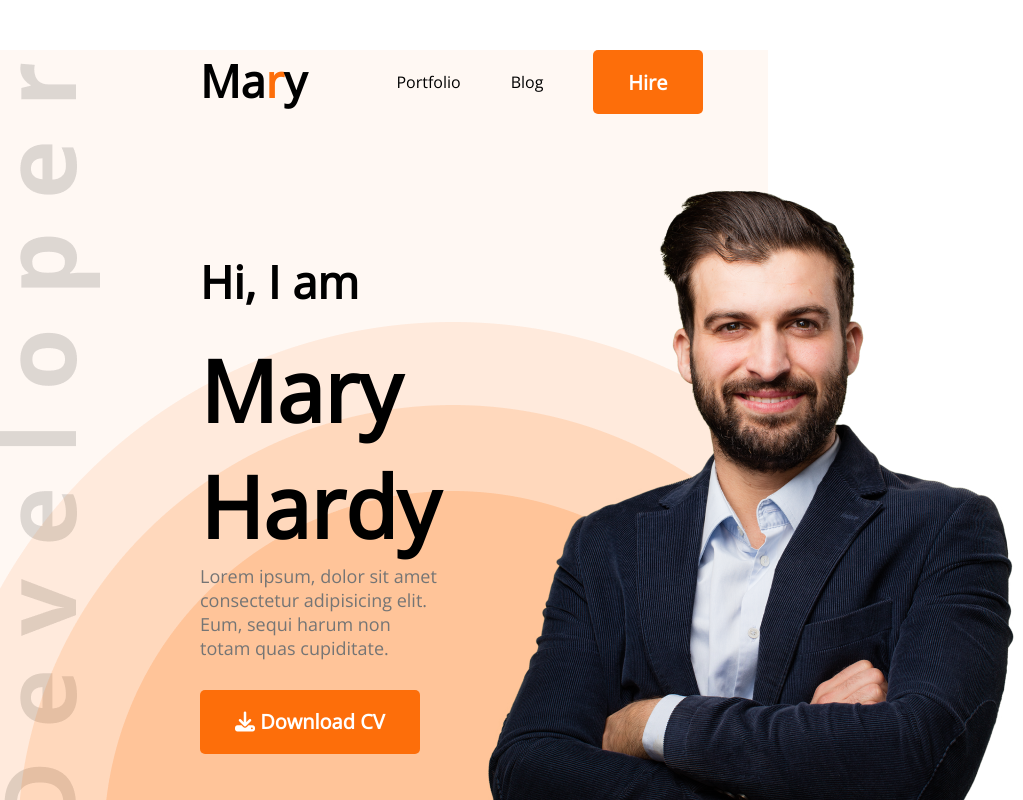
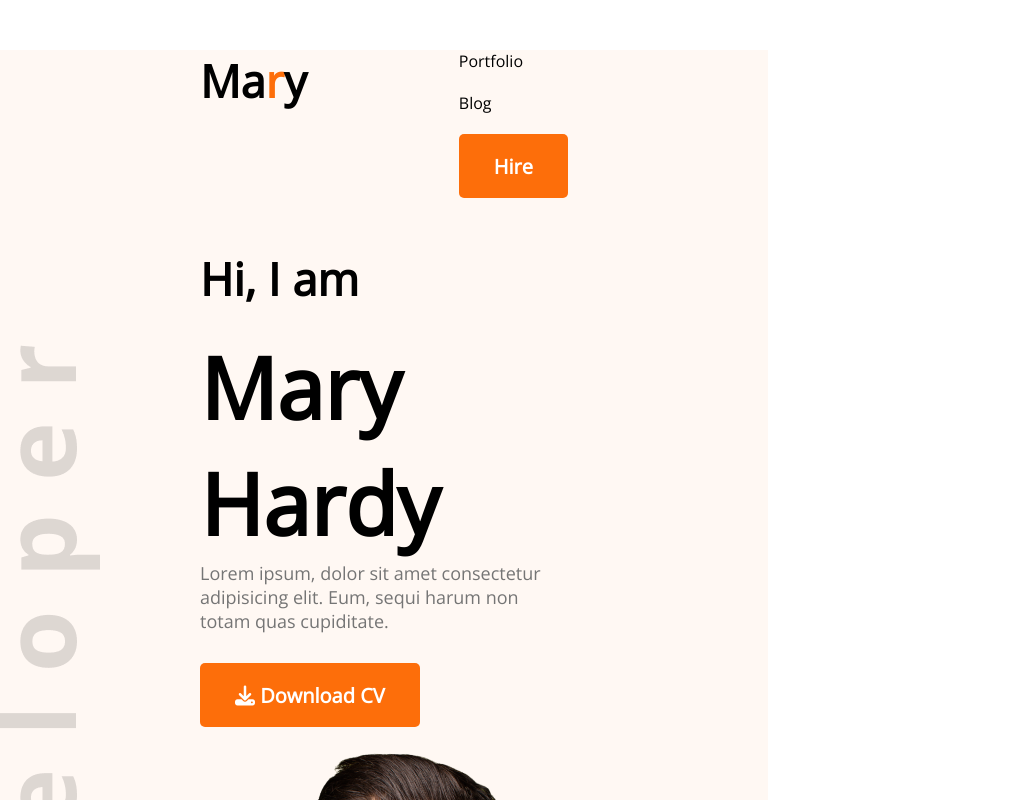
Before and after one commit to jihad-hossain1/milestone2, a plain HTML site: page module9/9-8 Make Header banner section responsive/index.html in a window 768 px wide. Shown: the top 800 px of the page, 1023 px wide, since content can reach past the window. Drawn offline with nearby package versions, Linux system fonts and the light colour scheme.

Commit message:
module 9 completed

```diff
--- a/module9/9-8 Make Header banner section responsive/style/style.css
+++ b/module9/9-8 Make Header banner section responsive/style/style.css
@@ -205,10 +205,6 @@ input{
     text-decoration: none;
 }
 
-.hide{
-    display: none;
-}
-
 /* responsive style  */
 
 @media screen and (max-width: 576px) {
@@ -234,6 +230,7 @@ input{
     nav ul{
         flex-direction: column;
         gap: 20px;
+        align-items: flex-start;
     }
     .about, .contact{
         padding: 20px;
@@ -249,4 +246,19 @@ input{
         padding: 20px;
         gap: 10px;
     }
+    .contact, .banner{
+        flex-direction: column;
+    }
+    .contact input[type="text"], input[type="email"], textarea{
+        padding: 0 0 0 5px;
+    }
+    nav ul{
+        flex-direction: column;
+        gap: 20px;
+        align-items: start;
+        padding-left: 20px;
+    }
+    nav li{
+        margin-left: 0;
+    }
 }
```
